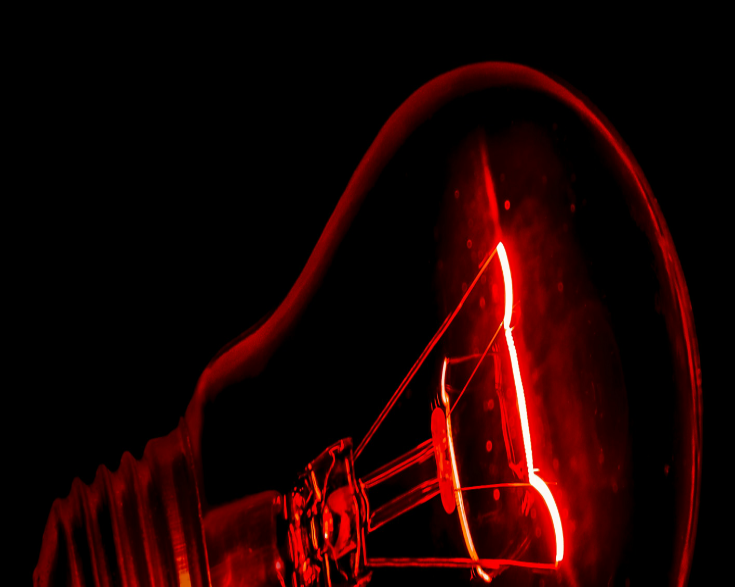
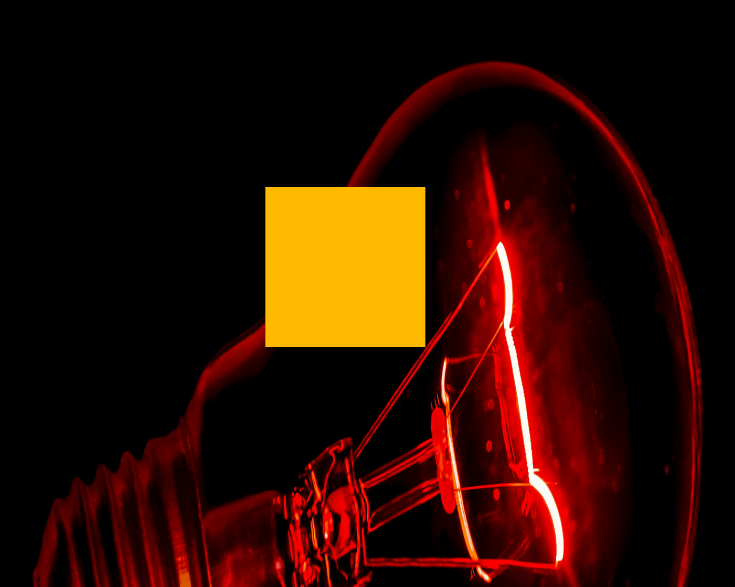
Before and after one commit to Priyanshu1-62/Hunting_Panda, a Next.js app: page / in a window 1280 px wide. Shown: the part 213-800 px from the top of the page, without its empty margins (237-972 px from the left). Built offline with nearby package versions, Linux system fonts and the light colour scheme.

Commit message:
Refactor files into TypeScript

```diff
--- a/src/app/page.tsx
+++ b/src/app/page.tsx
@@ -1,16 +1,30 @@
-import React, { useState } from 'react'
+"use client"
+
+import React, { useState, useEffect } from 'react'
 import Image from 'next/image'
 import Link from 'next/link'
 
 function page() {
-  let scrollY: number = window.scrollY;
-  window.addEventListener("scroll", ()=>{
-    scrollY=window.scrollY;
-  });
+  const [smoothY, setSmoothY]=useState<number>(0);
+  useEffect(() => {
+    const handleScroll = () => {
+      const target = window.scrollY * 1.9;
+      setSmoothY(prev => prev + (target - prev) * 0.1); // 0.1 = smoothing factor
+    };
+
+    window.addEventListener("scroll", handleScroll);
+    return () => window.removeEventListener("scroll", handleScroll);
+  }, [])
+
   return (
     <>
     <div className="relative h-400 w-lvw">
       <Image src="/bulb_blackBG.jpg" fill alt="Bulb"/>
+      <div
+        className={`absolute top-100 h-40 w-40 bg-amber-400 transition-transform duration-75 ease-in-out`}
+        style={{ transform: `translateX(${smoothY*1.9}px)` }}
+      >
+      </div>
     </div>
     </>
   )
--- a/src/components/footer/Footer.jsx
+++ b/src/components/footer/Footer.tsx
@@ -9,7 +9,7 @@ function Footer() {
       <div className="lg:flex justify-between lg:h-80 px-5 md:px-0 lg:px-24">
         <div className="flex justify-center items-center">
             <div className="relative h-35 w-35">
-              <Image src="/panda_pic1.png" fill/>
+              <Image src="/panda_pic1.png" fill alt="Logo"/>
             </div>
             <div className="flex flex-col items-center">
               <h2 className="text-4xl border-b-2 border-white">Hunting Panda</h2>
```
Also changed, not shown: src/app/layout.tsx (renamed from src/app/layout.js, +9 -4 lines).
